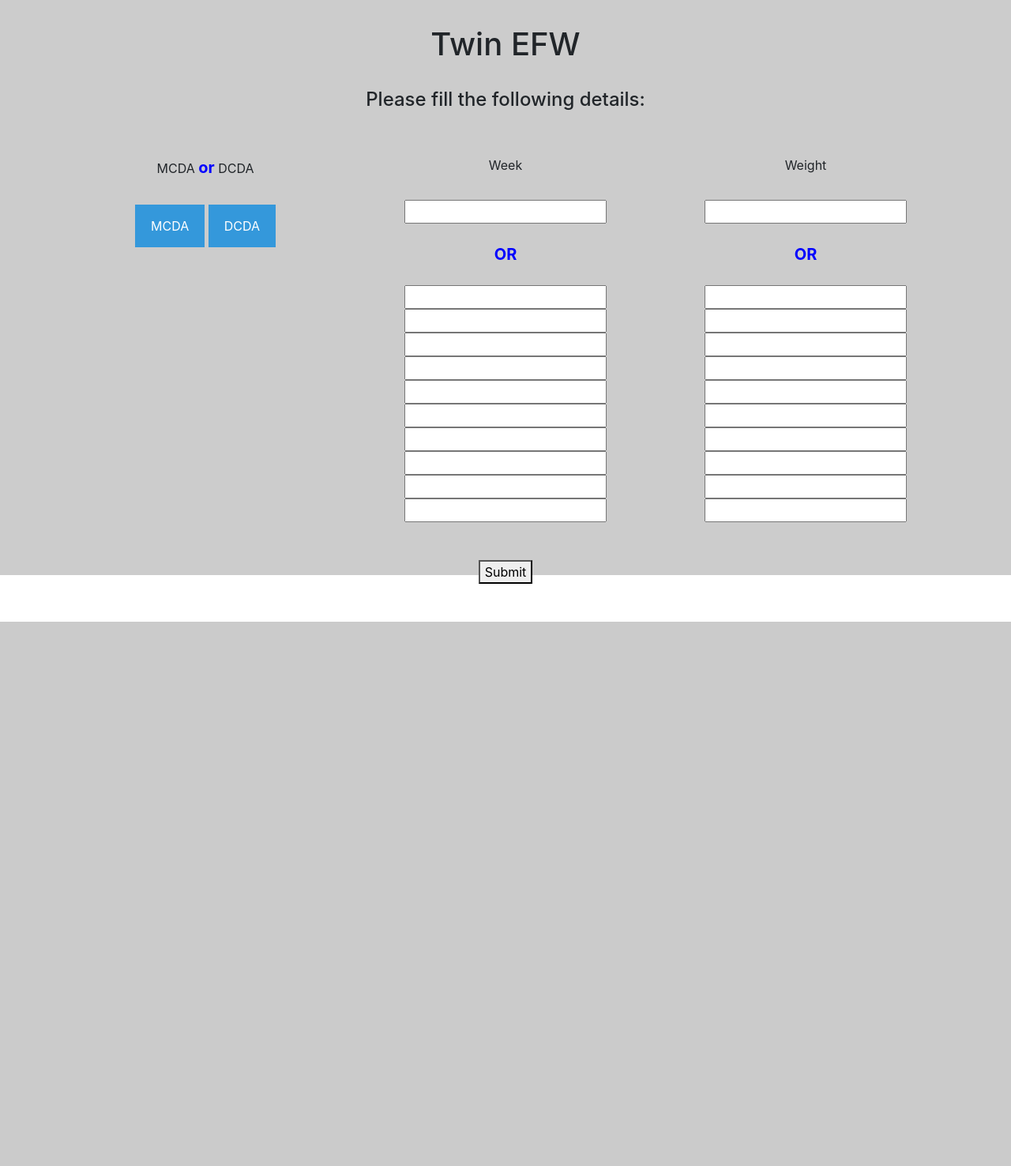
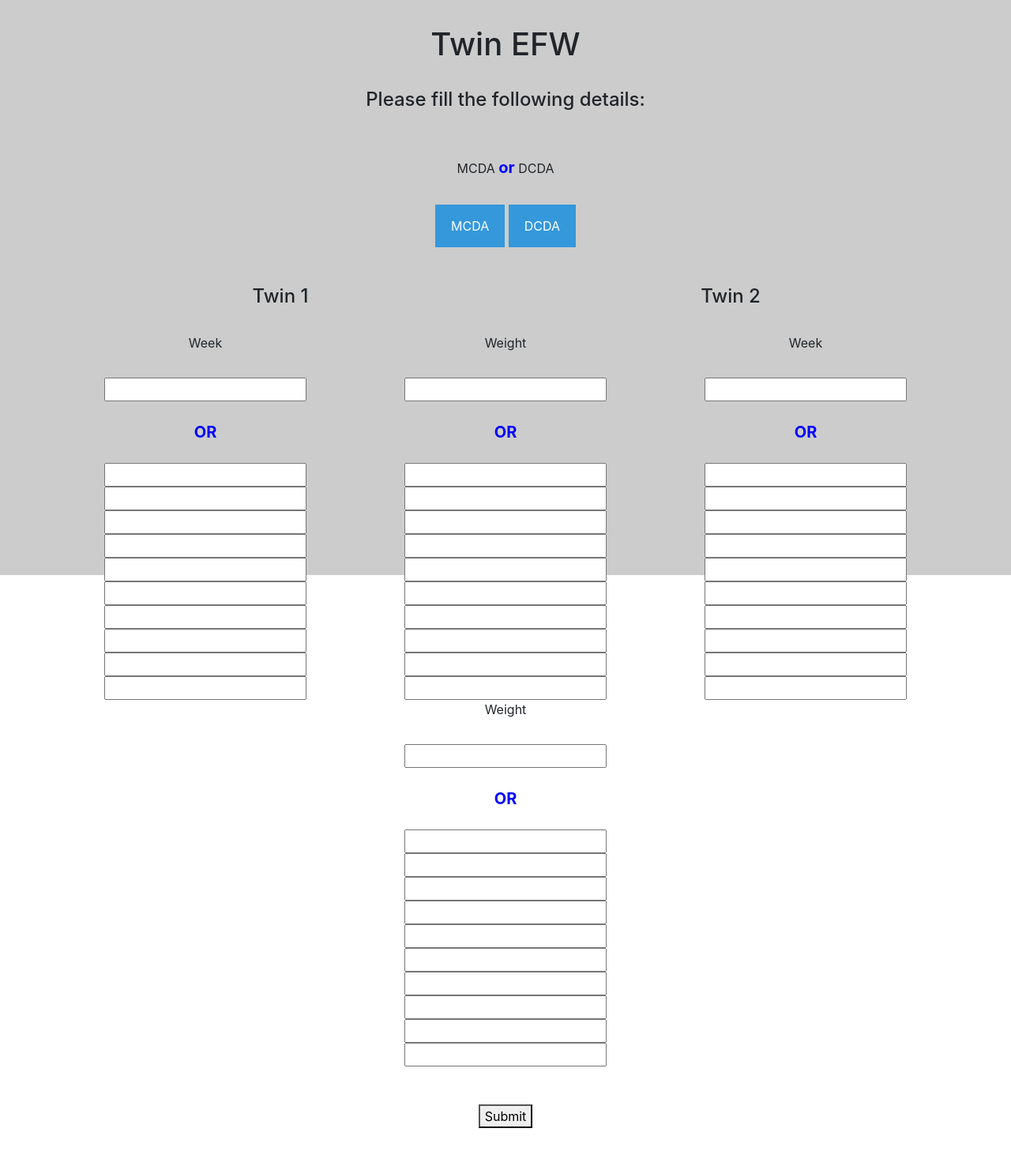
Before and after one commit to louzounlab/Twin-FWE, a Flask app: page / in a window 1280 px wide. Shown: the part 72-1548 px from the top of the page at 79% size. Before the commit the page ends 859 px from the top, so only its background shows below. Run offline with Flask 3, Linux system fonts and the light colour scheme; some libraries are stand-ins or nearby versions.

Commit message:
Last update before 2 twins

```diff
--- a/app/app.py
+++ b/app/app.py
@@ -220,6 +220,11 @@
     # Check the data types of week and weight much
     if type(week) != type(weight):
         return render_template("index.html", error="Week and weight should have the same data type.")
+    try:
+        if week_df.shape[0] != weight_df.shape[0]:
+            return render_template("index.html", error="Week and weight should have the same number of rows.")
+    except:
+        pass
 
     # Get the values
     mcda = 1 if cda_type == "MCDA" else 0
--- a/app/templates/index.html
+++ b/app/templates/index.html
@@ -95,6 +95,56 @@
                     <button class="glow-button" onclick="glow1()" id="MCDA" name="MCDA" type="button">MCDA</button>
                     <button class="glow-button" onclick="glow2()" id="DCDA" name="DCDA" type="button">DCDA</button>
                 </div>
+            </div>
+            <br><br>
+            <div class="row">
+                <div class="col"><h4>Twin 1</h4></div>
+                <div class="col"><h4>Twin 2</h4></div>
+            </div>
+            <br>
+            <div class="row">
+                <div class="col">
+                    <label for="week">Week</label>
+                    <br>
+                    <br>
+                    <input name="week" id="week" type="number" placeholder="">
+                    <br>
+                    <br>
+                    <b style="font-size: 20px; color: blue;">OR</b>
+                    <br>
+                    <br>
+                    <input name="week1" id="week1" type="number" placeholder=""><br>
+                    <input name="week2" id="week2" type="number" placeholder=""><br>
+                    <input name="week3" id="week3" type="number" placeholder=""><br>
+                    <input name="week4" id="week4" type="number" placeholder=""><br>
+                    <input name="week5" id="week5" type="number" placeholder=""><br>
+                    <input name="week6" id="week6" type="number" placeholder=""><br>
+                    <input name="week7" id="week7" type="number" placeholder=""><br>
+                    <input name="week8" id="week8" type="number" placeholder=""><br>
+                    <input name="week9" id="week9" type="number" placeholder=""><br>
+                    <input name="week10" id="week10" type="number" placeholder=""><br>
+                </div>
+                <div class="col">
+                    <label for="weight">Weight</label>
+                    <br>
+                    <br>
+                    <input name="weight" id="weight" type="number" placeholder="">
+                    <br>
+                    <br>
+                    <b style="font-size: 20px; color: blue;">OR</b>
+                    <br>
+                    <br>
+                    <input name="weight1" id="weight1" type="number" placeholder=""><br>
+                    <input name="weight2" id="weight2" type="number" placeholder=""><br>
+                    <input name="weight3" id="weight3" type="number" placeholder=""><br>
+                    <input name="weight4" id="weight4" type="number" placeholder=""><br>
+                    <input name="weight5" id="weight5" type="number" placeholder=""><br>
+                    <input name="weight6" id="weight6" type="number" placeholder=""><br>
+                    <input name="weight7" id="weight7" type="number" placeholder=""><br>
+                    <input name="weight8" id="weight8" type="number" placeholder=""><br>
+                    <input name="weight9" id="weight9" type="number" placeholder=""><br>
+                    <input name="weight10" id="weight10" type="number" placeholder=""><br>
+                </div>
                 <div class="col">
                     <label for="week">Week</label>
                     <br>
```
